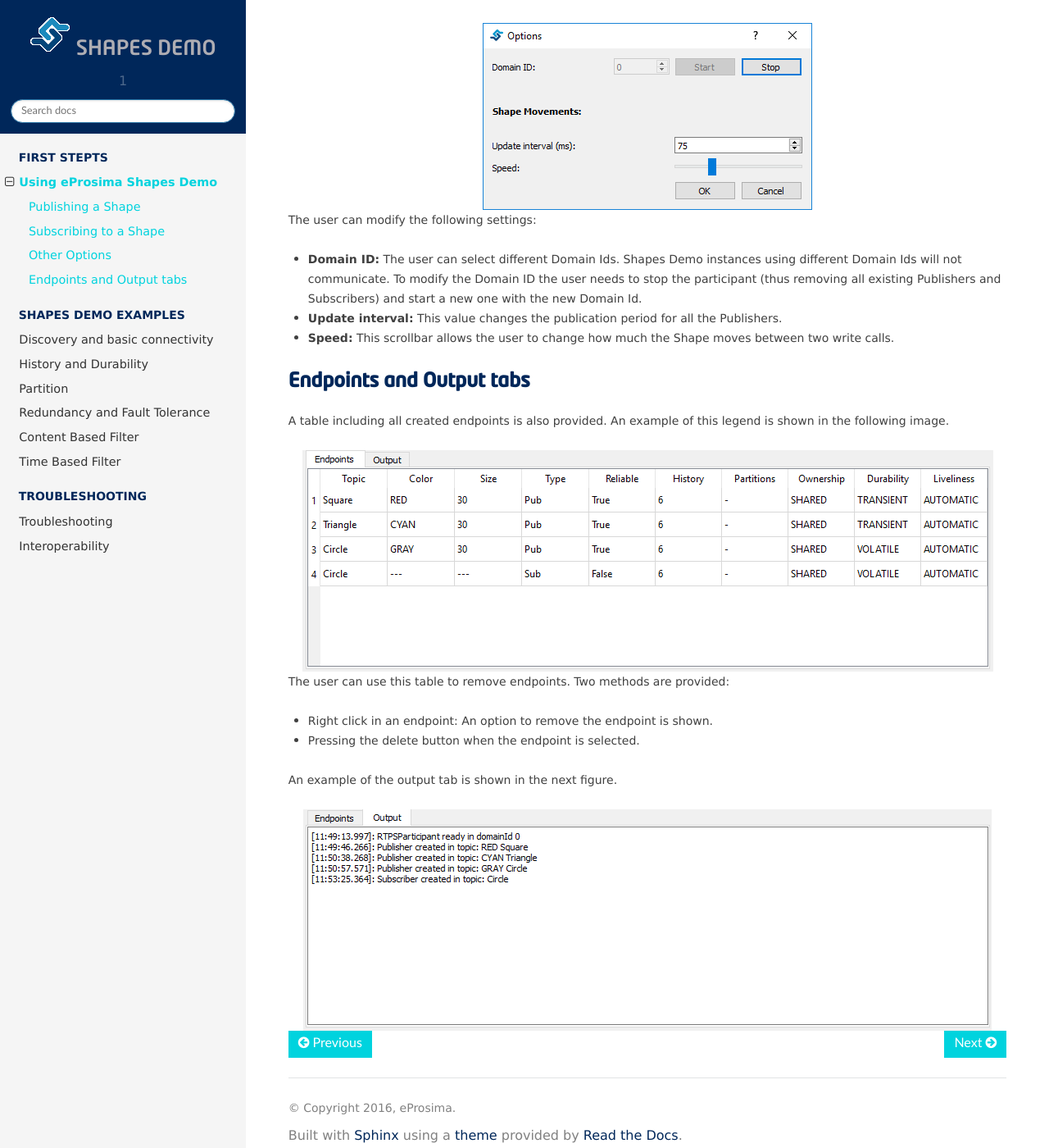
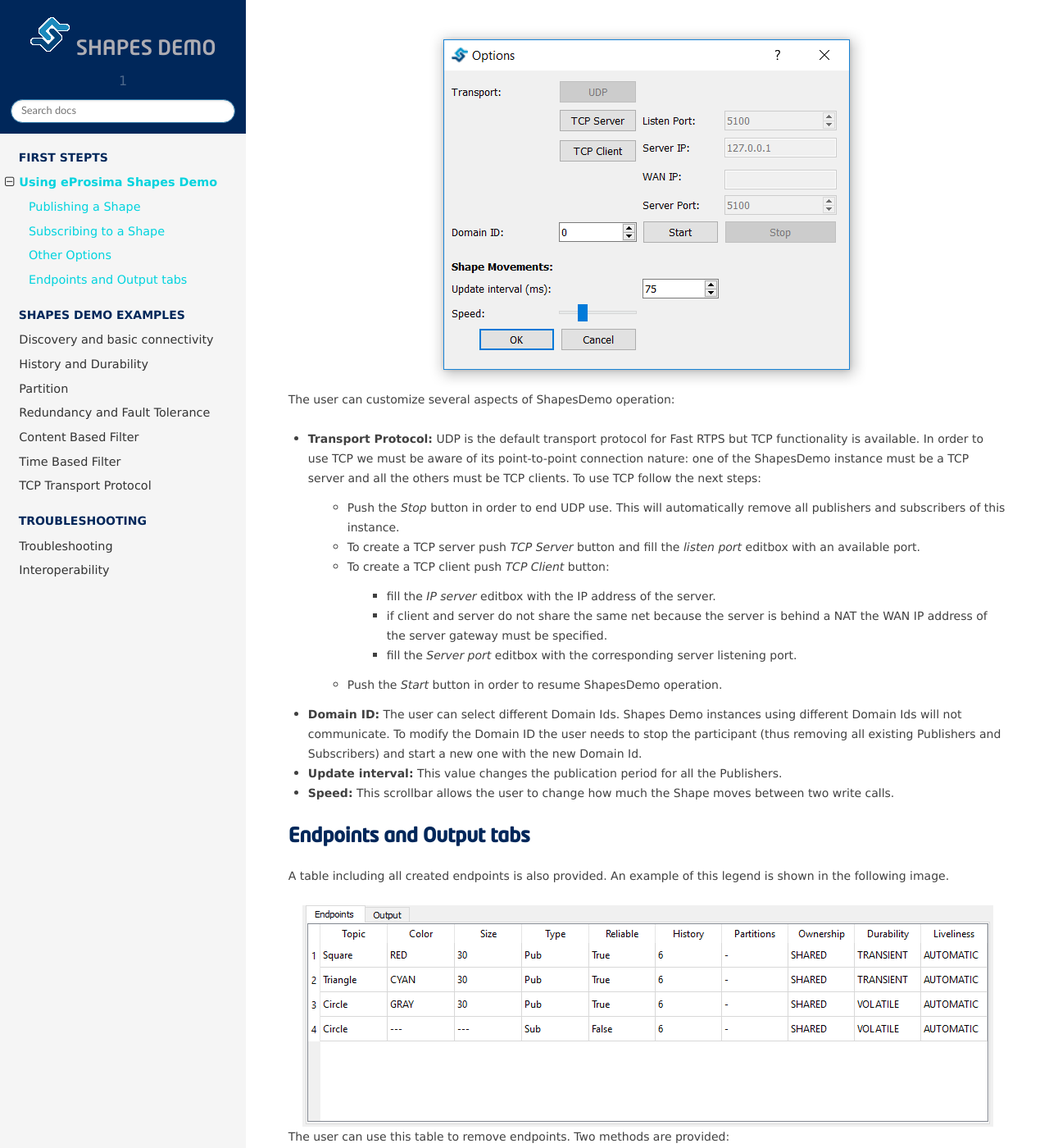
Before and after one commit to eProsima/Shapes-Demo-Docs, a Sphinx documentation site: the page built from docs/firststept.rst, in a window 1280 px wide and 1400 px high, scrolled down 3019 px. Shown: the whole window at 82% size. Built offline with Sphinx 7.4.7 and the Read the Docs theme 2.0.0, drawn with Linux system fonts in a browser that asks for light colours.

Commit message:
Added TCP funcionality

```diff
--- a/docs/firststept.rst
+++ b/docs/firststept.rst
@@ -71,7 +71,21 @@
    :alt: Options Window
    :align: center
 
-The user can modify the following settings:
+
+The user can customize several aspects of ShapesDemo operation:
+
+- **Transport Protocol:** 		UDP is the default transport protocol for Fast RTPS but TCP functionality is available. In order to use TCP we must be aware of its point-to-point connection nature: one of the ShapesDemo instance must be a TCP server and all the others must be TCP clients. To use TCP follow the next steps:
+
+	+ Push the *Stop* button in order to end UDP use. This will automatically remove all publishers and subscribers of this instance.
+	+ To create a TCP server push *TCP Server* button and fill the *listen port* editbox with an available port.
+	+ To create a TCP client push *TCP Client* button:
+
+		- fill the *IP server* editbox with the IP address of the server.
+		- if client and server do not share the same net because the server is behind a NAT the WAN IP address of the server gateway must be specified.
+		- fill the *Server port* editbox with the corresponding server listening port.
+
+	+ Push the *Start* button in order to resume ShapesDemo operation.
+
 
 - **Domain ID:** The user can select different Domain Ids. Shapes Demo instances using different Domain Ids will not communicate. To modify the Domain ID the user needs to stop the participant (thus removing all existing Publishers and Subscribers) and start a new one with the new Domain Id.
 
--- a/docs/index.rst
+++ b/docs/index.rst
@@ -28,7 +28,7 @@
 	redundancey_fault_tolerance
 	content_based_filter
 	time_based_filter
-
+	tcp_WAN_transport
 
 .. troubleshooting:
 
--- a/docs/redundancey_fault_tolerance.rst
+++ b/docs/redundancey_fault_tolerance.rst
@@ -30,7 +30,7 @@
    - Change the History field from 6 to 1.
    - Select EXCLUSIVE.
    - Set Strength 2.
-   - Set Size to 15.
+   - Set Size to 30.
 
 You should see a small red square on Instance1 and a big red square on Instance2.
 
--- /dev/null
+++ b/docs/tcp_WAN_transport.rst
@@ -0,0 +1,2 @@
+TCP Transport Protocol
+=======================
--- a/docs/time_based_filter.rst
+++ b/docs/time_based_filter.rst
@@ -1,5 +1,5 @@
 Time Based Filter
-================
+===================
 
 When you deploy a Subscriber in Fast RTPS, you can select a time based filter. You can restrict the number of data updates in the Subscriber with this filter. You can specify the minimum separation time (in milliseconds) between updates. Any data arriving during this interval will be discarded.
 
```
Also changed, not shown: docs/partition.rst (+4 -4 lines), docs/options.png, 1 other file.
